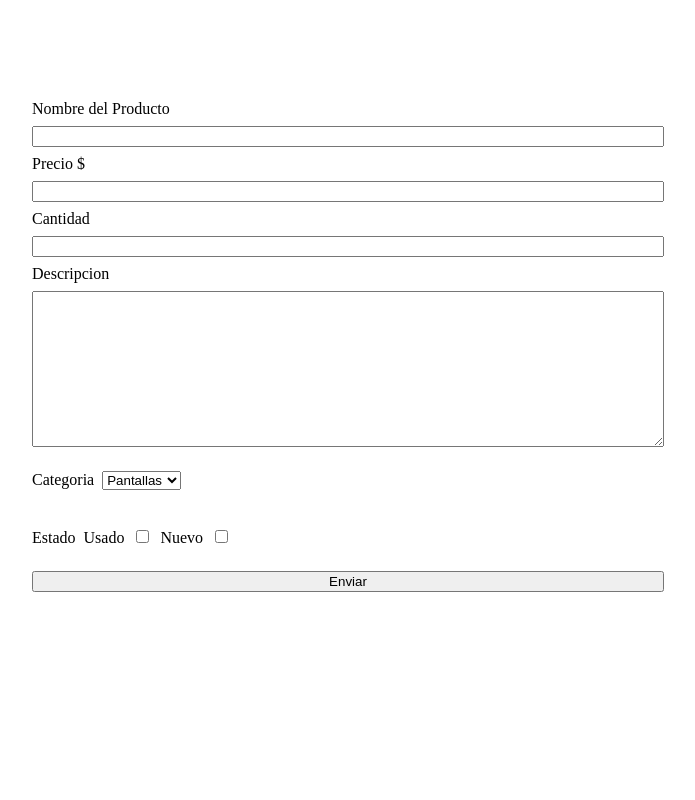
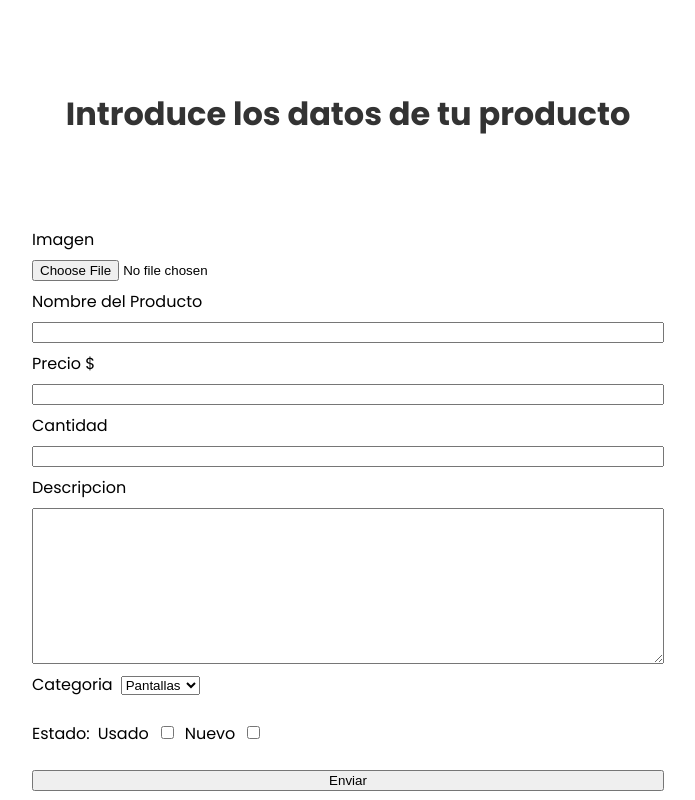
Before and after one commit to emmanuelsolis/form-validation-dom, a plain HTML site: page index.html in a window 1280 px wide. Shown: the whole page, without its empty margins (292-987 px from the left). Drawn offline with Linux system fonts and the light colour scheme; some packages are replaced by stand-ins of ours; a script that the page names is missing.

Commit message:
Agregamos archivos para app: index_dom, galeria.html, controlador para crear cards, listaProductos.js y constantes.js

```diff
--- a/styles.css
+++ b/css/styles.css
@@ -1,9 +1,22 @@
+@import url("https://fonts.googleapis.com/css2?family=Poppins:wght@400;700&display=swap");
+html {
+  font-family: Poppins;
+  box-sizing: border-box;
+}
+body h2 {
+  font-size: 2rem;
+  font-weight: 700;
+  color: #333;
+  text-align: center;
+  padding: 5%;
+  margin-top: 5% auto 20px;
+}
 form {
     display: flex;
     flex-direction: column;
     gap: 0.5rem;
     width: 50%;
-    margin: 100px auto;
+    margin:  auto;
   }
   .form-field {
     display: flex;
--- a/index.html
+++ b/index.html
@@ -4,17 +4,27 @@
     <meta charset="UTF-8" />
     <meta name="viewport" content="width=device-width, initial-scale=1.0" />
     <title>Document</title>
-    <link rel="stylesheet" href="./styles.css">
-    <script src="https://cdn.jsdelivr.net/npm/sweetalert2@11"></script>
-    <style>
-
-    </style>
+    <link rel="stylesheet" href="./css/styles.css" />
+    <style></style>
   </head>
   <body>
-    <form action="/index.html" name="formValidacion" id="formValidacion" method="post" class="form" onsubmit="enviarFormulario()">
+    <h2>Introduce los datos de tu producto</h2>
+    <form
+      action="/pages/galeria.html"
+      name="formValidacion"
+      id="formValidacion"
+      class="form"
+      onsubmit="enviarFormulario()"
+      method="post"
+      enctype="multipart/form-data"
+    >
       <div class="form-field">
-            <label for="nombre" class="input" >Nombre del Producto</label>
-            <input type="text" name="nombre" id="nombre" data-validate/>
+        <label for="imagen" class="input">Imagen</label>
+        <input type="file" name="imagen" id="imagen" data-validate />
+      </div>
+      <div class="form-field">
+        <label for="nombre" class="input">Nombre del Producto</label>
+        <input type="text" name="nombre" id="nombre" data-validate />
       </div>
       <div class="form-field">
         <label for="precio" class="input">Precio $</label>
@@ -22,14 +32,14 @@
       </div>
       <div class="form-field">
         <label for="cantidad" class="input">Cantidad</label>
-            <input type="number" name="cantidad" id="cantidad" data-validate/>
+        <input type="number" name="cantidad" id="cantidad" data-validate />
       </div>
       <div class="form-field descripcion">
         <label for="descripcion" class="input">Descripcion</label>
         <textarea name="descripcion" id="descripcion" rows="10" data-validate ></textarea>
       </div>
       <div class="form-field categoria">
-            <p>Categoria</p>
+        <label for="categoria" class="input">Categoria</label>
         <select name="categoria" id="categoria">
           <option value="pantallas">Pantallas</option>
           <option value="Celulares">Celulares</option>
@@ -37,16 +47,16 @@
         </select>
       </div>
       <div class="form-field estado">
-            <p >Estado</p>
+        <p>Estado:</p>
         <label for="usado">Usado </label>
         <input type="checkbox" name="estado" id="usado" value="usado" />
         <labe for="nuevo">Nuevo </labe>
         <input type="checkbox" name="estado" value="nuevo" id="nuevo" />
       </div>
 
-      <button onclick="validar()" type="submit">Enviar</button>
+      <button onclick="validarCampos()" type="submit">Enviar</button>
     </form>
-    <script type="text/javascript" src="./index.js"></script>
-
+    <script type="text/javascript" src="./js/index.js"></script>
+    <script src="./js/index_dom.js" type="module" ></script>
   </body>
 </html>
--- /dev/null
+++ b/js/constantes.js
@@ -0,0 +1,5 @@
+export const d = document;
+export const $inputs =Array.from(d.querySelectorAll('#formValidacion input'));
+export const formulario = d.querySelector('#formValidacion')
+/* console.log($inputs);
+console.log(Array.isArray($inputs)); */
--- a/index.js
+++ b/js/index.js
@@ -1,30 +1,6 @@
-/* Verificamos si es un numero   */
-const numRegx = /^[0-9]+$/;
 
-/*
-   console.log("Aqui ando")
-   function validar() {
-   let nombre = document.querySelector('input[name="nombre"]').value;
-   let precioInput = document.getElementById("precio");
-   let precioValor = precioInput.value.trim() /* Eliminamos los espacios */
-/*
-   let precio = document.querySelector('input[name="precio"]').value;
-   if(!numRegx.test(precioValor)){
-     alert("El precio debe ser un numero")
-   }
-   let cantidad = document.querySelector('input[name="cantidad"]').value;
-   let descripcion = document.querySelector( 'textarea[name="descripcion"]' ).value;
-   let categoria = document.querySelector( 'select[name="categoria"]' ).value;
-   let estado = document.querySelector('input[name="estado"]').value;
 
-   if ( nombre == "" || precio == "" || cantidad == "" || descripcion == "" || categoria == "" || estado == "" ) {
-       alert("Todos los campos son obligatorios");
-   } else {
-       alert("Datos enviados correctamente");
-   }
- }
- */
-const d = document;
+
 const validarCampos = (idFormulario) => {
   let listaCampos = d.querySelectorAll(`#${idFormulario} [data-validate]`);
   let validacion = true;
--- /dev/null
+++ b/js/index_dom.js
@@ -0,0 +1,6 @@
+import { aquiEstoy } from "./listaProductos.js";
+import {d} from "./constantes.js";
+
+d.addEventListener("DOMContentLoaded", () => {
+    aquiEstoy();
+});
--- /dev/null
+++ b/js/listaProductos.js
@@ -0,0 +1,3 @@
+export const aquiEstoy = () => {
+    alert('Aqui estoy');
+}
```
Also changed, not shown: datos no validados.jpg (deleted), datos validados.jpg (deleted), formulario completemente validado.jpg (deleted), pages/galeria.html (added). Lines whose indentation alone changed are shown as unchanged.
